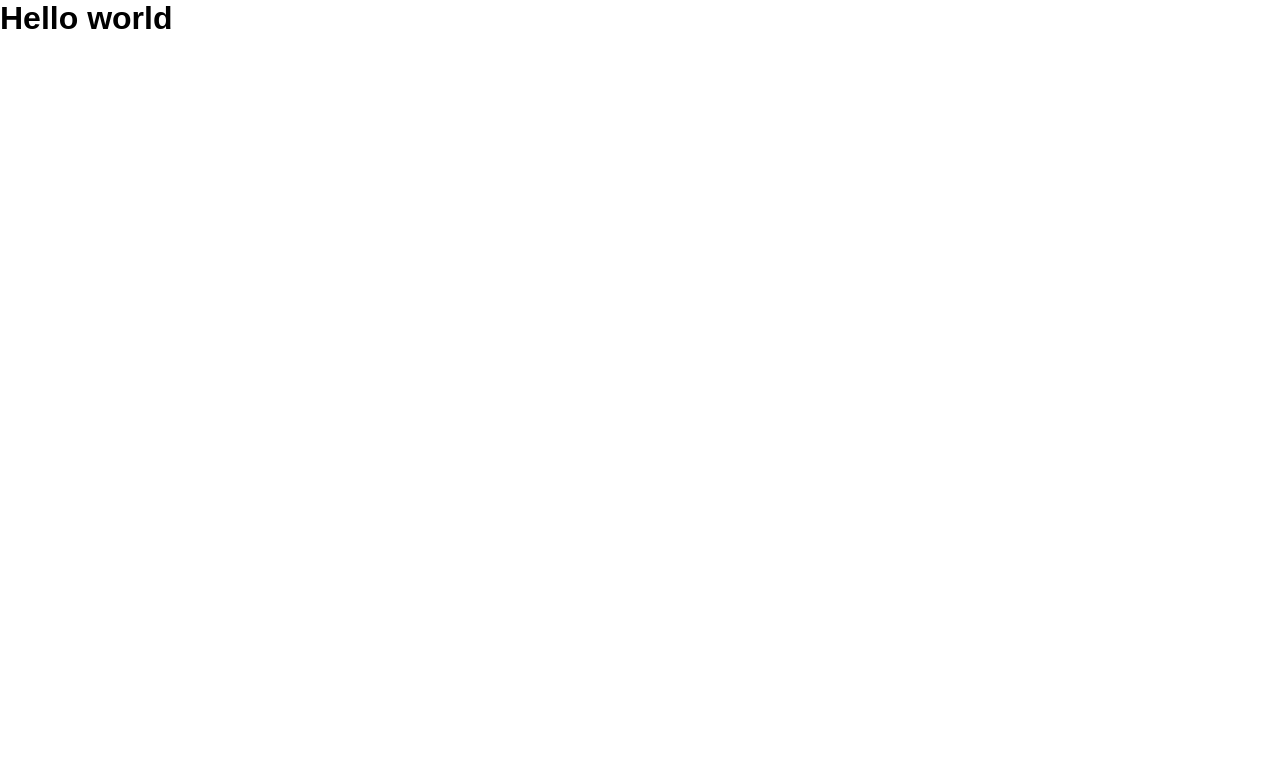
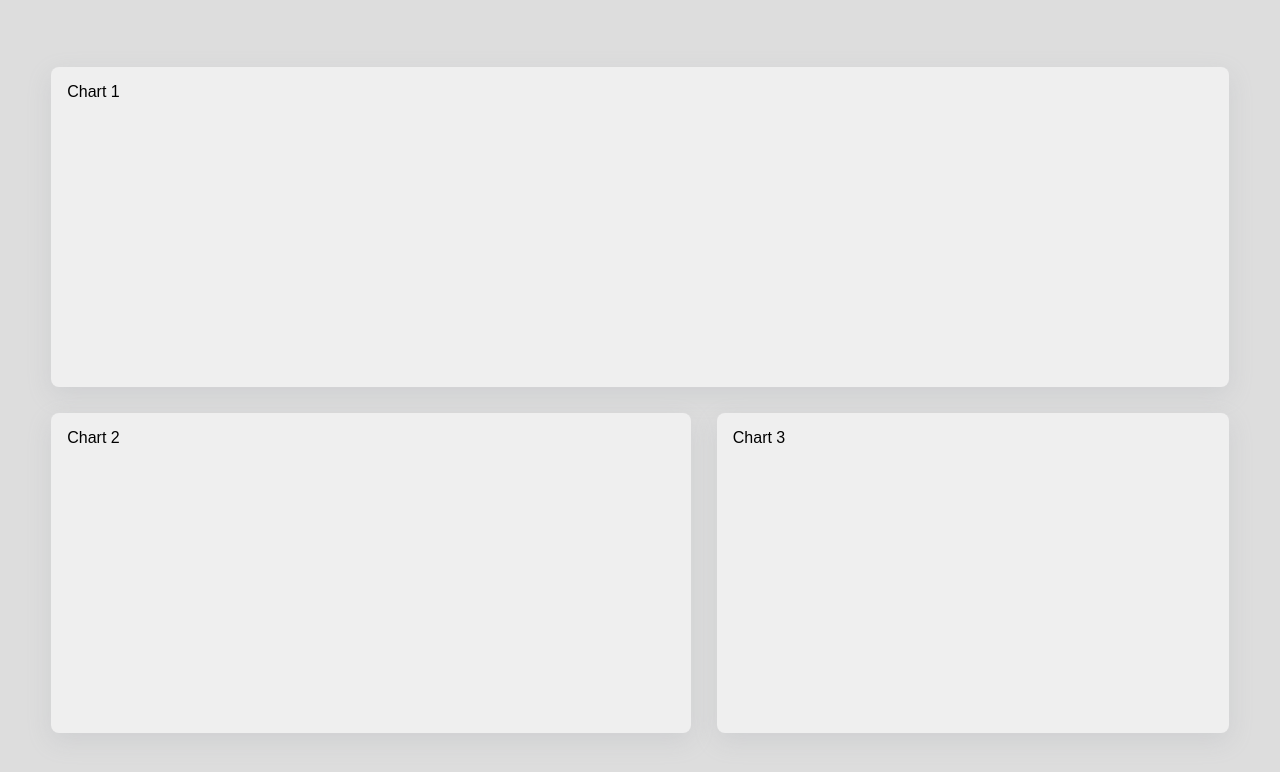
Before and after one commit to obuastella/react-chartjs, a React (Vite) app in the folder react-chartjs/: page / in a window 1280 px wide. Shown: the top 772 px of the page. Built offline with nearby package versions, Linux system fonts and the light colour scheme.

Commit message:
Updated structure

```diff
--- a/react-chartjs/src/App.jsx
+++ b/react-chartjs/src/App.jsx
@@ -1,7 +1,10 @@
+import "./App.css";
 const App = () => {
   return (
-    <div>
-      <h1>Hello world</h1>
+    <div className="App">
+      <div className="dataCard revenueCard">Chart 1</div>
+      <div className="dataCard customerCard">Chart 2</div>
+      <div className="dataCard categoryCard">Chart 3</div>
     </div>
   );
 };
```
